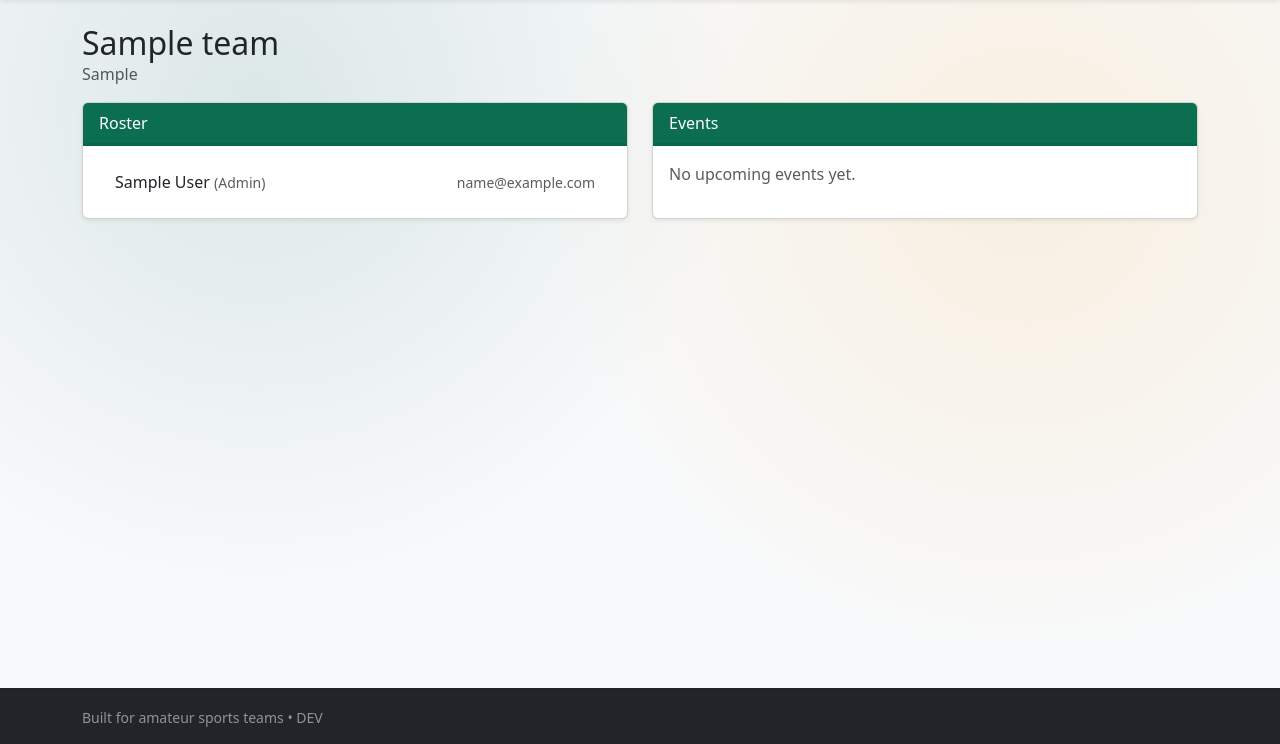
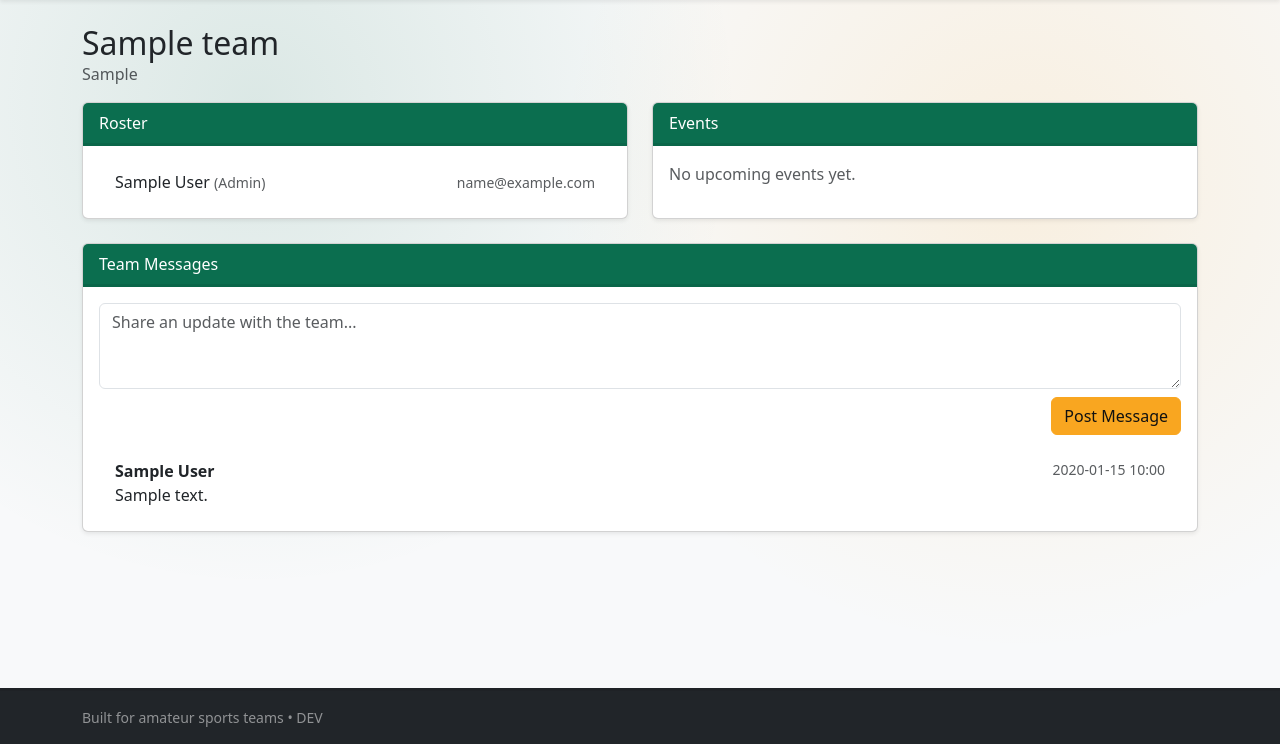
Before and after one commit to JakkuAzzo/Amateur-Sports-Team-Organiser, a Flask app: page /teams/1 in a window 1280 px wide. Shown: the part 56-800 px from the top of the page. Run offline with Flask 3, Linux system fonts and the light colour scheme; a user stored in the database is signed in; tables that the repository leaves empty hold one stand-in row (values such as "Sample post").

Commit message:
Implement team messaging feature with posting and notification functionality

```diff
--- a/app/forms.py
+++ b/app/forms.py
@@ -1,6 +1,6 @@
 from datetime import datetime
 from flask_wtf import FlaskForm
-from wtforms import StringField, PasswordField, SubmitField, SelectField, DateTimeLocalField, BooleanField, IntegerField
+from wtforms import StringField, PasswordField, SubmitField, SelectField, DateTimeLocalField, BooleanField, IntegerField, TextAreaField
 from wtforms.validators import DataRequired, Email, Length, EqualTo, NumberRange, Optional
 from .models import Role
 
@@ -44,3 +44,8 @@ class AddPlayerForm(FlaskForm):
 class RSVPForm(FlaskForm):
     status = SelectField("Your Availability", choices=[("yes", "Yes"), ("maybe", "Maybe"), ("no", "No")], validators=[DataRequired()])
     submit = SubmitField("Update")
+
+
+class TeamMessageForm(FlaskForm):
+    message = TextAreaField("Team Message", validators=[DataRequired(), Length(min=2, max=500)])
+    submit = SubmitField("Post Message")
--- a/app/models.py
+++ b/app/models.py
@@ -117,3 +117,14 @@ class Notification(db.Model):
     is_read = db.Column(db.Boolean, default=False, nullable=False)
 
     user = relationship('User')
+
+
+class TeamMessage(db.Model):
+    id = db.Column(db.Integer, primary_key=True)
+    team_id = db.Column(db.Integer, db.ForeignKey('team.id'), nullable=False)
+    user_id = db.Column(db.Integer, db.ForeignKey('user.id'), nullable=False)
+    message = db.Column(db.String(500), nullable=False)
+    created_at = db.Column(db.DateTime, default=datetime.utcnow, nullable=False)
+
+    team = relationship('Team')
+    user = relationship('User')
--- a/app/routes.py
+++ b/app/routes.py
@@ -1,8 +1,8 @@
 from datetime import datetime
 from flask import Blueprint, render_template, redirect, url_for, flash, request, abort
 from flask_login import login_required, current_user
-from .forms import TeamForm, EventForm, AddPlayerForm, RSVPForm
-from .models import Team, User, Event, Role, Attendance, Notification
+from .forms import TeamForm, EventForm, AddPlayerForm, RSVPForm, TeamMessageForm
+from .models import Team, User, Event, Role, Attendance, Notification, TeamMessage
 from .utils import roles_required, notify_team, notify_users
 from . import db
 
@@ -76,13 +76,55 @@ def team_detail(team_id):
         if not current_user.team_id or current_user.team_id != team.id:
             abort(403)
     add_player_form = AddPlayerForm()
+    message_form = TeamMessageForm()
     now = datetime.utcnow()
     upcoming_events = db.session.execute(
         db.select(Event)
         .where(Event.team_id == team.id, Event.start_time >= now)
         .order_by(Event.start_time.asc())
     ).scalars().all()
-    return render_template('teams/detail.html', team=team, add_player_form=add_player_form, upcoming_events=upcoming_events)
+    team_messages = db.session.execute(
+        db.select(TeamMessage)
+        .where(TeamMessage.team_id == team.id)
+        .order_by(TeamMessage.created_at.desc())
+        .limit(20)
+    ).scalars().all()
+    return render_template(
+        'teams/detail.html',
+        team=team,
+        add_player_form=add_player_form,
+        upcoming_events=upcoming_events,
+        message_form=message_form,
+        team_messages=team_messages,
+    )
+
+
+@main_bp.route('/teams/<int:team_id>/messages', methods=['POST'])
+@login_required
+def post_team_message(team_id):
+    team = db.session.get(Team, team_id)
+    if not team:
+        abort(404)
+    if not current_user.is_manager and (not current_user.team_id or current_user.team_id != team.id):
+        abort(403)
+
+    form = TeamMessageForm()
+    if form.validate_on_submit():
+        msg = TeamMessage(team_id=team.id, user_id=current_user.id, message=form.message.data.strip())
+        db.session.add(msg)
+        db.session.commit()
+
+        teammate_ids = [m.id for m in team.members if m.id != current_user.id]
+        if teammate_ids:
+            notify_users(
+                teammate_ids,
+                f"New message in {team.name} from {current_user.name}: {msg.message}",
+                email_subject=f"Team message: {team.name}",
+            )
+        flash('Message posted to team feed.', 'success')
+    else:
+        flash('Message could not be posted. Please keep it between 2 and 500 characters.', 'warning')
+    return redirect(url_for('main.team_detail', team_id=team.id))
 
 
 @main_bp.route('/teams/<int:team_id>/add-player', methods=['POST'])
@@ -252,6 +294,37 @@ def open_sessions():
     return render_template('events/open.html', events=events)
 
 
+@main_bp.route('/events/<int:event_id>/remind', methods=['POST'])
+@login_required
+def remind_event(event_id):
+    event = db.session.get(Event, event_id)
+    if not event:
+        abort(404)
+    if current_user.is_manager is False and not (current_user.is_team_leader and current_user.team_id == event.team_id):
+        abort(403)
+
+    team_member_ids = [m.id for m in event.team.members]
+    pending_ids = []
+    for uid in team_member_ids:
+        attendance = db.session.execute(
+            db.select(Attendance).filter_by(user_id=uid, event_id=event.id)
+        ).scalar_one_or_none()
+        if not attendance or attendance.status in ('maybe', 'no'):
+            pending_ids.append(uid)
+
+    if pending_ids:
+        notify_users(
+            pending_ids,
+            f"Reminder: {event.title} is on {event.start_time.strftime('%Y-%m-%d %H:%M')} at {event.location or 'TBD'}. Please confirm availability.",
+            email_subject=f"Reminder: {event.title}",
+        )
+        flash(f'Reminder sent to {len(pending_ids)} team member(s).', 'success')
+    else:
+        flash('No reminder sent. All team members have already confirmed yes.', 'info')
+
+    return redirect(url_for('main.event_detail', event_id=event.id))
+
+
 @main_bp.route('/notifications')
 @login_required
 def notifications():
--- a/app/templates/events/detail.html
+++ b/app/templates/events/detail.html
@@ -9,6 +9,9 @@
   <div>
     {% if current_user.is_manager or (current_user.is_team_leader and current_user.team_id == event.team_id) %}
     <a href="{{ url_for('main.event_edit', event_id=event.id) }}" class="btn btn-outline-sport">Edit</a>
+    <form method="post" action="{{ url_for('main.remind_event', event_id=event.id) }}" class="d-inline ms-2">
+      <button type="submit" class="btn btn-sport">Send Reminder</button>
+    </form>
     {% endif %}
   </div>
   </div>
--- a/app/templates/teams/detail.html
+++ b/app/templates/teams/detail.html
@@ -67,5 +67,34 @@
       </div>
     </div>
   </div>
+  <div class="col-12">
+    <div class="card shadow-sm">
+      <div class="card-header bg-sport text-white">Team Messages</div>
+      <div class="card-body">
+        <form method="post" action="{{ url_for('main.post_team_message', team_id=team.id) }}" class="mb-3">
+          {{ message_form.hidden_tag() }}
+          <div class="mb-2">{{ message_form.message(class="form-control", rows="3", placeholder="Share an update with the team...") }}</div>
+          <div class="d-grid d-md-flex justify-content-md-end">{{ message_form.submit(class="btn btn-sport") }}</div>
+        </form>
+        {% if team_messages %}
+          <ul class="list-group list-group-flush">
+            {% for m in team_messages %}
+            <li class="list-group-item">
+              <div class="d-flex justify-content-between align-items-start">
+                <div>
+                  <div class="fw-semibold">{{ m.user.name }}</div>
+                  <div>{{ m.message }}</div>
+                </div>
+                <div class="small text-muted text-nowrap ms-3">{{ m.created_at.strftime('%Y-%m-%d %H:%M') }}</div>
+              </div>
+            </li>
+            {% endfor %}
+          </ul>
+        {% else %}
+          <p class="text-muted mb-0">No team messages yet.</p>
+        {% endif %}
+      </div>
+    </div>
+  </div>
 </div>
 {% endblock %}
```
Also changed, not shown: tests/test_requirements_regressions.py (+41 -1 lines), 1 other file.
